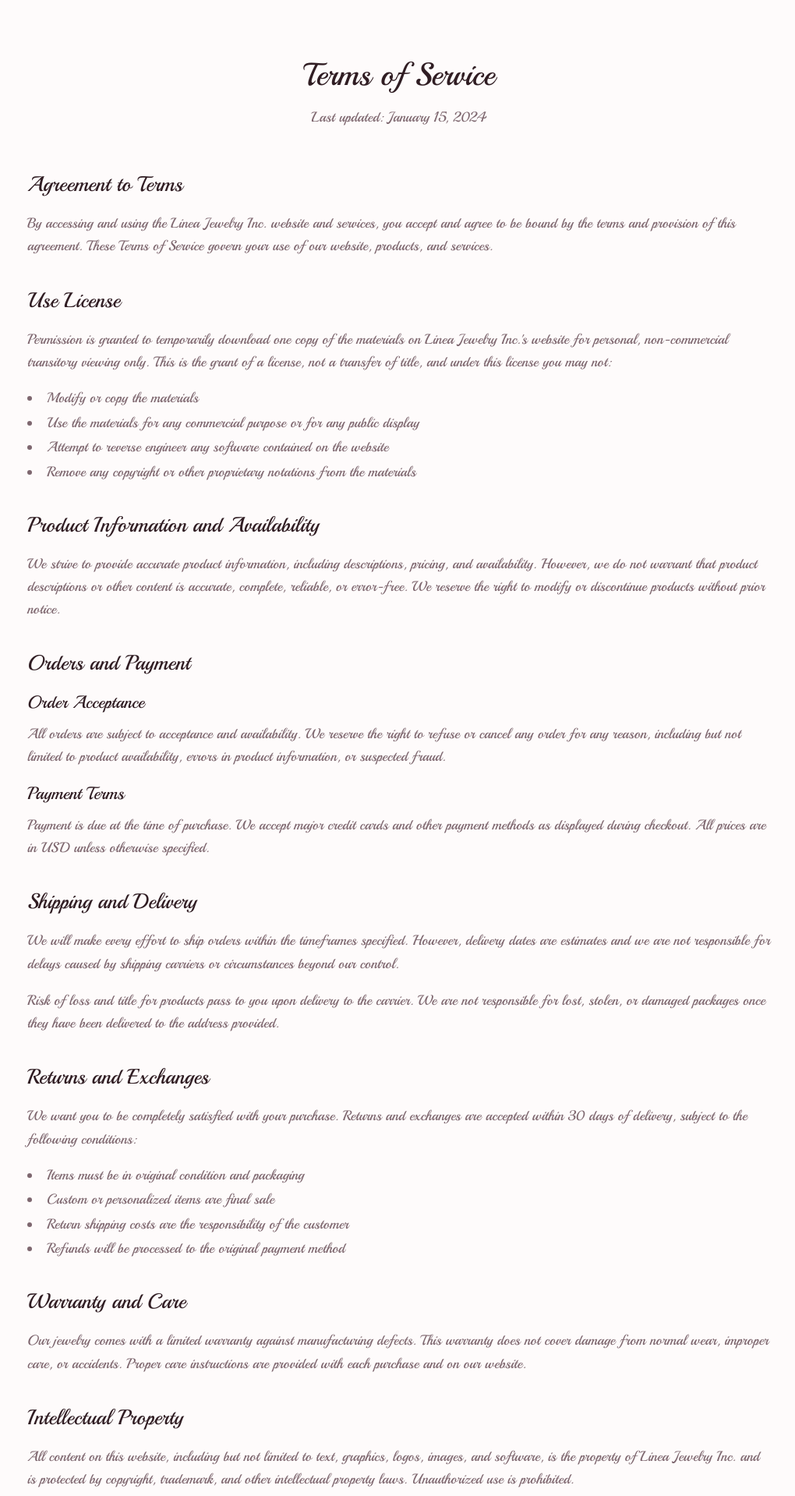
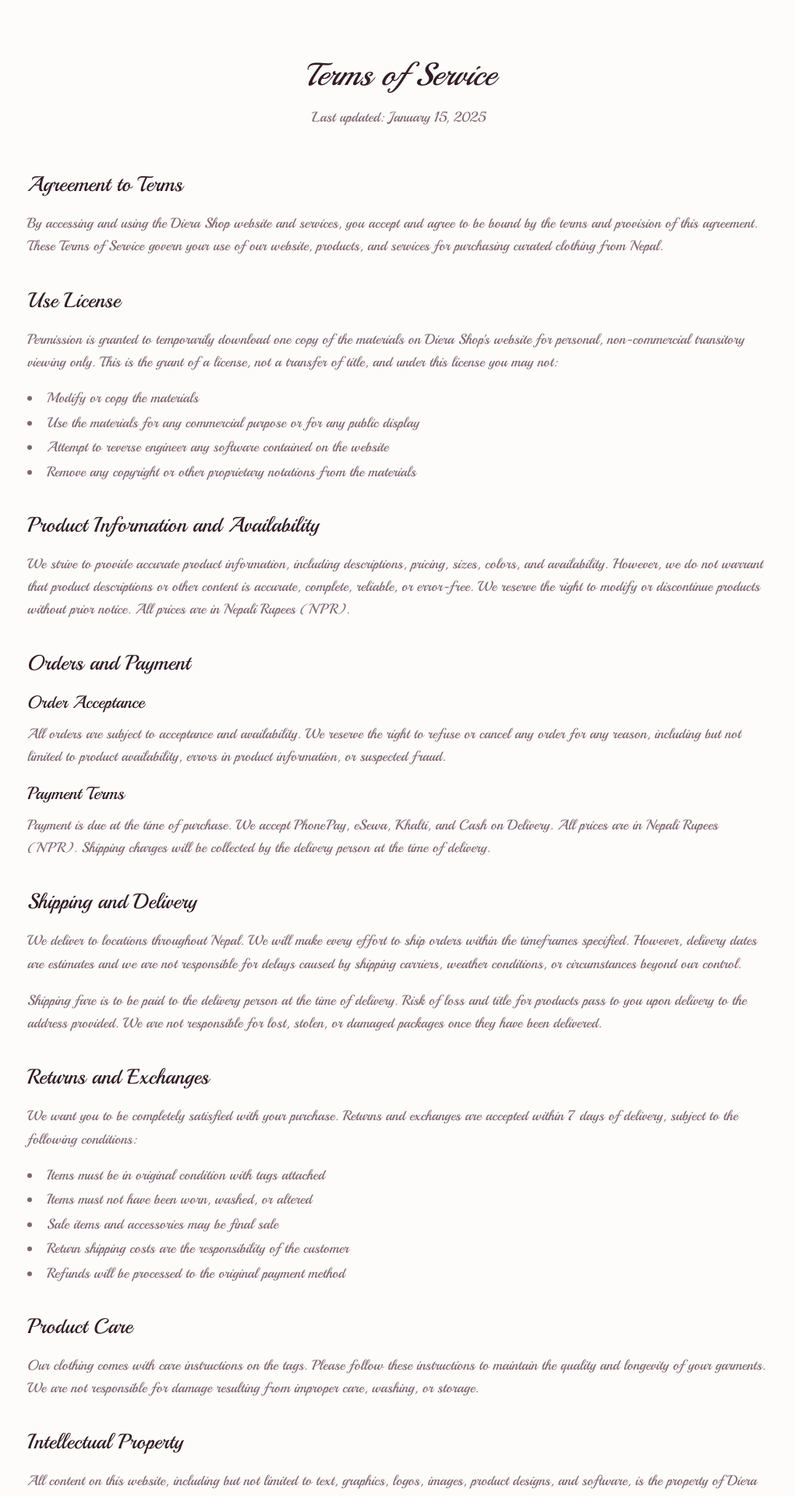
Before and after one commit to Susshxx/DieraShop, a React (Vite) app in the folder frontend/: page /terms-of-service in a window 1280 px wide. Shown: the part 80-1999 px from the top of the page at 78% size, without its empty margins (128-1148 px from the left). Built offline with nearby package versions, Linux system fonts and the light colour scheme; no server answers; the HTML template or start-up script is replaced by a standard one.

Commit message:
Diera Shop Website

```diff
--- a/frontend/src/pages/PrivacyPolicy.tsx
+++ b/frontend/src/pages/PrivacyPolicy.tsx
@@ -14,15 +14,15 @@ const PrivacyPolicy = () => {
       <main className="pt-6">
         <div className="max-w-4xl mx-auto px-6 py-12">
           <header className="mb-12 text-center">
-            <h1 className="text-4xl font-light text-foreground mb-4">Privacy Policy</h1>
-            <p className="text-muted-foreground">Last updated: January 15, 2024</p>
+            <h1 className="text-4xl font-light italic text-foreground mb-4" style={{ fontFamily: 'Playball, cursive' }}>Privacy Policy</h1>
+            <p className="text-muted-foreground">Last updated: January 15, 2025</p>
           </header>
 
           <div className="prose prose-lg max-w-none space-y-8">
             <section>
               <h2 className="text-2xl font-light text-foreground mb-4">Introduction</h2>
               <p className="text-muted-foreground leading-relaxed">
-                At Linea Jewelry Inc. ("we," "our," or "us"), we respect your privacy and are committed to protecting your personal data. This Privacy Policy explains how we collect, use, disclose, and safeguard your information when you visit our website, make a purchase, or interact with our services.
+                At Diera Shop ("we," "our," or "us"), we respect your privacy and are committed to protecting your personal data. This Privacy Policy explains how we collect, use, disclose, and safeguard your information when you visit our website, make a purchase, or interact with our services.
               </p>
             </section>
 
@@ -36,8 +36,8 @@ const PrivacyPolicy = () => {
                   </p>
                   <ul className="list-disc list-inside text-muted-foreground mt-2 space-y-1">
                     <li>Name, email address, and contact information</li>
-                    <li>Billing and shipping addresses</li>
-                    <li>Payment information (processed securely through third-party providers)</li>
+                    <li>Billing and shipping addresses within Nepal</li>
+                    <li>Payment information (processed securely through PhonePay, eSewa, Khalti, or Cash on Delivery)</li>
                     <li>Account preferences and communication settings</li>
                   </ul>
                 </div>
@@ -57,12 +57,13 @@ const PrivacyPolicy = () => {
                 We use the information we collect for various purposes, including:
               </p>
               <ul className="list-disc list-inside text-muted-foreground space-y-1">
-                <li>Processing and fulfilling your orders</li>
+                <li>Processing and fulfilling your clothing orders</li>
+                <li>Arranging delivery to your location in Nepal</li>
                 <li>Providing customer support and responding to inquiries</li>
-                <li>Sending promotional communications (with your consent)</li>
+                <li>Sending promotional communications about new collections (with your consent)</li>
                 <li>Improving our website functionality and user experience</li>
                 <li>Preventing fraud and ensuring security</li>
-                <li>Complying with legal obligations</li>
+                <li>Complying with legal obligations under Nepali law</li>
               </ul>
             </section>
 
@@ -72,9 +73,9 @@ const PrivacyPolicy = () => {
                 We do not sell, trade, or rent your personal information to third parties. We may share your information only in the following circumstances:
               </p>
               <ul className="list-disc list-inside text-muted-foreground space-y-1">
-                <li>With service providers who assist us in operating our business</li>
+                <li>With delivery service providers for order fulfillment</li>
+                <li>With payment processors (PhonePay, eSewa, Khalti)</li>
                 <li>When required by law or to protect our rights</li>
-                <li>In connection with a business transaction (merger, acquisition, etc.)</li>
                 <li>With your explicit consent</li>
               </ul>
             </section>
@@ -89,7 +90,7 @@ const PrivacyPolicy = () => {
             <section>
               <h2 className="text-2xl font-light text-foreground mb-4">Your Rights and Choices</h2>
               <p className="text-muted-foreground leading-relaxed mb-4">
-                Depending on your location, you may have certain rights regarding your personal information:
+                You have certain rights regarding your personal information:
               </p>
               <ul className="list-disc list-inside text-muted-foreground space-y-1">
                 <li>Access to your personal information</li>
@@ -121,9 +122,9 @@ const PrivacyPolicy = () => {
                 If you have any questions about this Privacy Policy or our privacy practices, please contact us at:
               </p>
               <div className="mt-4 text-muted-foreground">
-                <p>Email: privacy@lineajewelry.com</p>
-                <p>Phone: +1 (212) 555-0123</p>
-                <p>Address: 123 Madison Avenue, New York, NY 10016</p>
+                <p>Email: privacy@dierashop.com</p>
+                <p>Phone: +977 (01) 555-0123</p>
+                <p>Address: Kathmandu, Nepal</p>
               </div>
             </section>
           </div>
--- a/frontend/src/pages/TermsOfService.tsx
+++ b/frontend/src/pages/TermsOfService.tsx
@@ -14,22 +14,22 @@ const TermsOfService = () => {
       <main className="pt-6">
         <div className="max-w-4xl mx-auto px-6 py-12">
           <header className="mb-12 text-center">
-            <h1 className="text-4xl font-light text-foreground mb-4">Terms of Service</h1>
-            <p className="text-muted-foreground">Last updated: January 15, 2024</p>
+            <h1 className="text-4xl font-light italic text-foreground mb-4" style={{ fontFamily: 'Playball, cursive' }}>Terms of Service</h1>
+            <p className="text-muted-foreground">Last updated: January 15, 2025</p>
           </header>
 
           <div className="prose prose-lg max-w-none space-y-8">
             <section>
               <h2 className="text-2xl font-light text-foreground mb-4">Agreement to Terms</h2>
               <p className="text-muted-foreground leading-relaxed">
-                By accessing and using the Linea Jewelry Inc. website and services, you accept and agree to be bound by the terms and provision of this agreement. These Terms of Service govern your use of our website, products, and services.
+                By accessing and using the Diera Shop website and services, you accept and agree to be bound by the terms and provision of this agreement. These Terms of Service govern your use of our website, products, and services for purchasing curated clothing from Nepal.
               </p>
             </section>
 
             <section>
               <h2 className="text-2xl font-light text-foreground mb-4">Use License</h2>
               <p className="text-muted-foreground leading-relaxed mb-4">
-                Permission is granted to temporarily download one copy of the materials on Linea Jewelry Inc.'s website for personal, non-commercial transitory viewing only. This is the grant of a license, not a transfer of title, and under this license you may not:
+                Permission is granted to temporarily download one copy of the materials on Diera Shop's website for personal, non-commercial transitory viewing only. This is the grant of a license, not a transfer of title, and under this license you may not:
               </p>
               <ul className="list-disc list-inside text-muted-foreground space-y-1">
                 <li>Modify or copy the materials</li>
@@ -42,7 +42,7 @@ const TermsOfService = () => {
             <section>
               <h2 className="text-2xl font-light text-foreground mb-4">Product Information and Availability</h2>
               <p className="text-muted-foreground leading-relaxed">
-                We strive to provide accurate product information, including descriptions, pricing, and availability. However, we do not warrant that product descriptions or other content is accurate, complete, reliable, or error-free. We reserve the right to modify or discontinue products without prior notice.
+                We strive to provide accurate product information, including descriptions, pricing, sizes, colors, and availability. However, we do not warrant that product descriptions or other content is accurate, complete, reliable, or error-free. We reserve the right to modify or discontinue products without prior notice. All prices are in Nepali Rupees (NPR).
               </p>
             </section>
 
@@ -59,7 +59,7 @@ const TermsOfService = () => {
                 <div>
                   <h3 className="text-xl font-light text-foreground mb-2">Payment Terms</h3>
                   <p className="text-muted-foreground leading-relaxed">
-                    Payment is due at the time of purchase. We accept major credit cards and other payment methods as displayed during checkout. All prices are in USD unless otherwise specified.
+                    Payment is due at the time of purchase. We accept PhonePay, eSewa, Khalti, and Cash on Delivery. All prices are in Nepali Rupees (NPR). Shipping charges will be collected by the delivery person at the time of delivery.
                   </p>
                 </div>
               </div>
@@ -68,44 +68,45 @@ const TermsOfService = () => {
             <section>
               <h2 className="text-2xl font-light text-foreground mb-4">Shipping and Delivery</h2>
               <p className="text-muted-foreground leading-relaxed mb-4">
-                We will make every effort to ship orders within the timeframes specified. However, delivery dates are estimates and we are not responsible for delays caused by shipping carriers or circumstances beyond our control.
+                We deliver to locations throughout Nepal. We will make every effort to ship orders within the timeframes specified. However, delivery dates are estimates and we are not responsible for delays caused by shipping carriers, weather conditions, or circumstances beyond our control.
               </p>
               <p className="text-muted-foreground leading-relaxed">
-                Risk of loss and title for products pass to you upon delivery to the carrier. We are not responsible for lost, stolen, or damaged packages once they have been delivered to the address provided.
+                Shipping fare is to be paid to the delivery person at the time of delivery. Risk of loss and title for products pass to you upon delivery to the address provided. We are not responsible for lost, stolen, or damaged packages once they have been delivered.
               </p>
             </section>
 
             <section>
               <h2 className="text-2xl font-light text-foreground mb-4">Returns and Exchanges</h2>
               <p className="text-muted-foreground leading-relaxed mb-4">
-                We want you to be completely satisfied with your purchase. Returns and exchanges are accepted within 30 days of delivery, subject to the following conditions:
+                We want you to be completely satisfied with your purchase. Returns and exchanges are accepted within 7 days of delivery, subject to the following conditions:
               </p>
               <ul className="list-disc list-inside text-muted-foreground space-y-1">
-                <li>Items must be in original condition and packaging</li>
-                <li>Custom or personalized items are final sale</li>
+                <li>Items must be in original condition with tags attached</li>
+                <li>Items must not have been worn, washed, or altered</li>
+                <li>Sale items and accessories may be final sale</li>
                 <li>Return shipping costs are the responsibility of the customer</li>
                 <li>Refunds will be processed to the original payment method</li>
               </ul>
             </section>
 
             <section>
-              <h2 className="text-2xl font-light text-foreground mb-4">Warranty and Care</h2>
+              <h2 className="text-2xl font-light text-foreground mb-4">Product Care</h2>
               <p className="text-muted-foreground leading-relaxed">
-                Our jewelry comes with a limited warranty against manufacturing defects. This warranty does not cover damage from normal wear, improper care, or accidents. Proper care instructions are provided with each purchase and on our website.
+                Our clothing comes with care instructions on the tags. Please follow these instructions to maintain the quality and longevity of your garments. We are not responsible for damage resulting from improper care, washing, or storage.
               </p>
             </section>
 
             <section>
               <h2 className="text-2xl font-light text-foreground mb-4">Intellectual Property</h2>
               <p className="text-muted-foreground leading-relaxed">
-                All content on this website, including but not limited to text, graphics, logos, images, and software, is the property of Linea Jewelry Inc. and is protected by copyright, trademark, and other intellectual property laws. Unauthorized use is prohibited.
+                All content on this website, including but not limited to text, graphics, logos, images, product designs, and software, is the property of Diera Shop and is protected by copyright, trademark, and other intellectual property laws. Unauthorized use is prohibited.
               </p>
             </section>
 
             <section>
               <h2 className="text-2xl font-light text-foreground mb-4">Limitation of Liability</h2>
               <p className="text-muted-foreground leading-relaxed">
-                In no event shall Linea Jewelry Inc. or its suppliers be liable for any damages (including, without limitation, damages for loss of data or profit, or due to business interruption) arising out of the use or inability to use the materials on our website or products, even if we have been notified of the possibility of such damage.
+                In no event shall Diera Shop or its suppliers be liable for any damages (including, without limitation, damages for loss of data or profit, or due to business interruption) arising out of the use or inability to use the materials on our website or products, even if we have been notified of the possibility of such damage.
               </p>
             </section>
 
@@ -119,7 +120,7 @@ const TermsOfService = () => {
             <section>
               <h2 className="text-2xl font-light text-foreground mb-4">Governing Law</h2>
               <p className="text-muted-foreground leading-relaxed">
-                These terms and conditions are governed by and construed in accordance with the laws of New York State, and you irrevocably submit to the exclusive jurisdiction of the courts in that state or location.
+                These terms and conditions are governed by and construed in accordance with the laws of Nepal, and you irrevocably submit to the exclusive jurisdiction of the courts in Nepal.
               </p>
             </section>
 
@@ -136,9 +137,9 @@ const TermsOfService = () => {
                 If you have any questions about these Terms of Service, please contact us at:
               </p>
               <div className="mt-4 text-muted-foreground">
-                <p>Email: legal@lineajewelry.com</p>
-                <p>Phone: +1 (212) 555-0123</p>
-                <p>Address: 123 Madison Avenue, New York, NY 10016</p>
+                <p>Email: legal@dierashop.com</p>
+                <p>Phone: +977 (01) 555-0123</p>
+                <p>Address: Kathmandu, Nepal</p>
               </div>
             </section>
           </div>
```
Also changed, not shown: frontend/src/pages/Index.tsx (+24 -10 lines).
